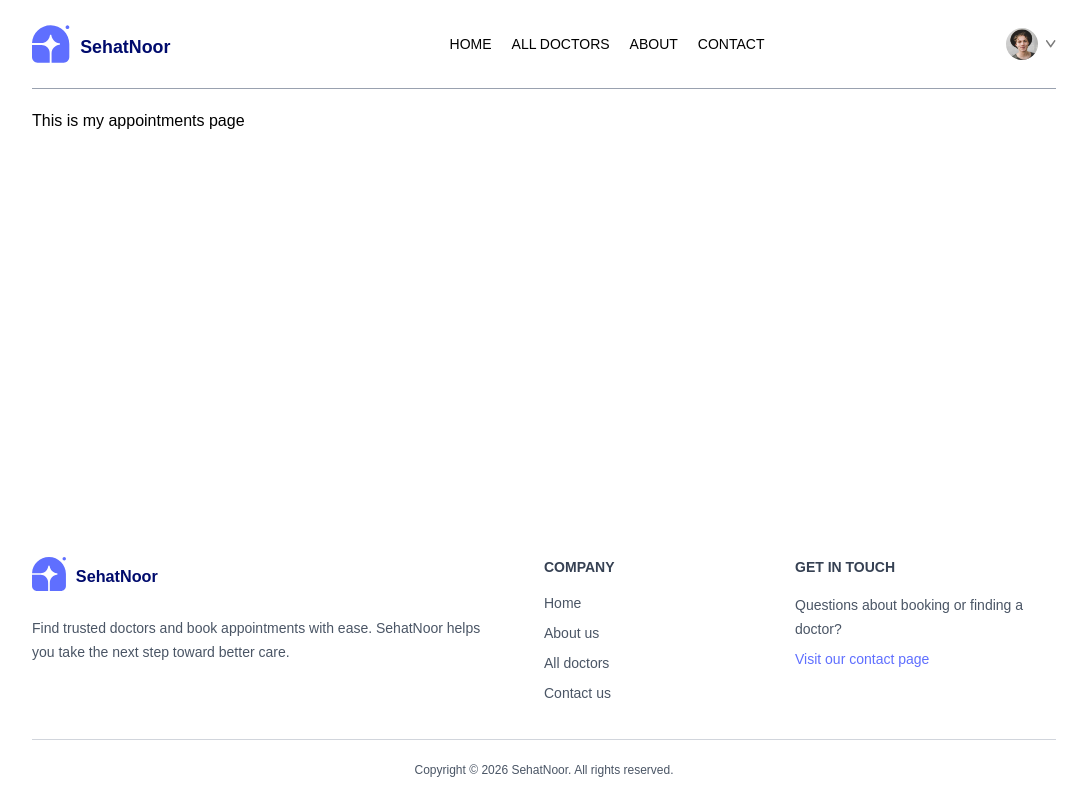
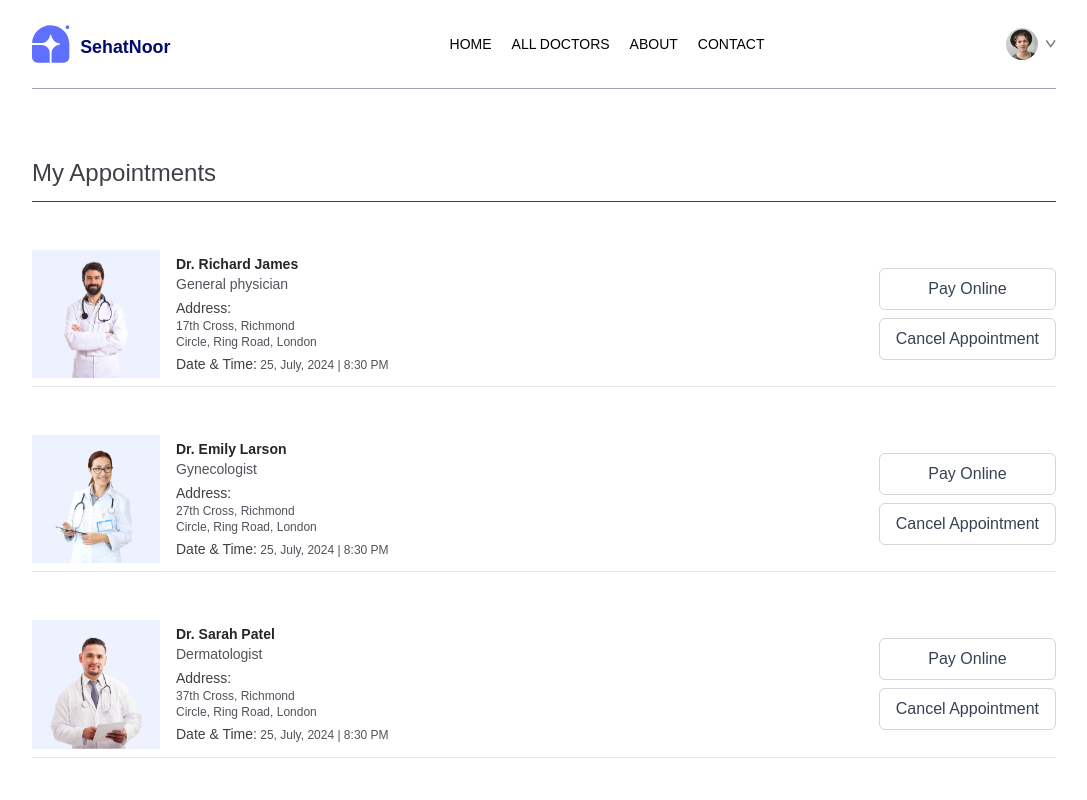
Before and after one commit to Tryingtobe-akmal/SehatNoor, a React (Vite) app in the folder frontend/: page /my-appointments in a window 1280 px wide. Shown: the top 800 px of the page, without its empty margins (96-1183 px from the left). Built offline with nearby package versions, Linux system fonts and the light colour scheme.

Commit message:
Appointment Page

```diff
--- a/frontend/src/pages/MyAppointments.jsx
+++ b/frontend/src/pages/MyAppointments.jsx
@@ -1,9 +1,36 @@
 import React from 'react'
+import {useContext} from 'react'
+import { AppContext } from '../context/AppContext.jsx'
 
 const MyAppointments = () => {
+  const{doctors} = useContext(AppContext)
   return (
     <div>
-      This is my appointments page
+      <p className=" mt-12 pb-3 text-2xl font-medium text-zinc-700 border-b ">My Appointments</p>
+      <div >
+        {
+          doctors.slice(0, 3).map((doctor, index) => (
+            <div key={index} className="mt-10 grid grid-cols-[1fr_2fr] gap-4 py-2 sm:flex sm:items-center border-b border-gray-200 ">
+              <div>
+                <img src={doctor.image} className="w-32 bg-indigo-50" alt={doctor.name} />
+              </div>
+              <div className="flex-1 gap-2 text-sm text-zinc-600">
+                <p className='text-neutral-800 font-semibold'>{doctor.name}</p>
+                <p>{doctor.speciality}</p>
+                <p className=" text-zinc-700 font-medium mt-1">Address:</p>
+                <p className='text-xs'>{doctor.address.line1}</p>
+                <p className='text-xs'>{doctor.address.line2}</p>
+                <p className='text-xs mt-1'><span className="text-sm text-neutral-700 font-medium">Date & Time:</span> 25, July, 2024 |  8:30 PM</p>
+              </div>
+              <div></div>
+              <div className="flex flex-col gap-2 justify-end ">
+                <button className="border border-gray-300 text-gray-700 py-2 px-4 rounded-md hover:bg-[#5f6fff] hover:text-white transition duration-300">Pay Online</button>
+                <button className="border border-gray-300 text-gray-700 py-2 px-4 rounded-md hover:bg-red-600 hover:text-white transition duration-300">Cancel Appointment</button>
+              </div>
+            </div>
+          ))
+        }
+      </div>
     </div>
   )
 }
```
